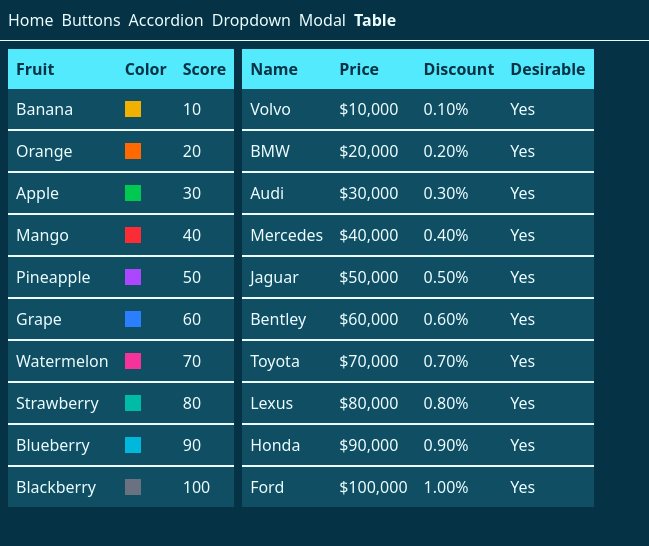
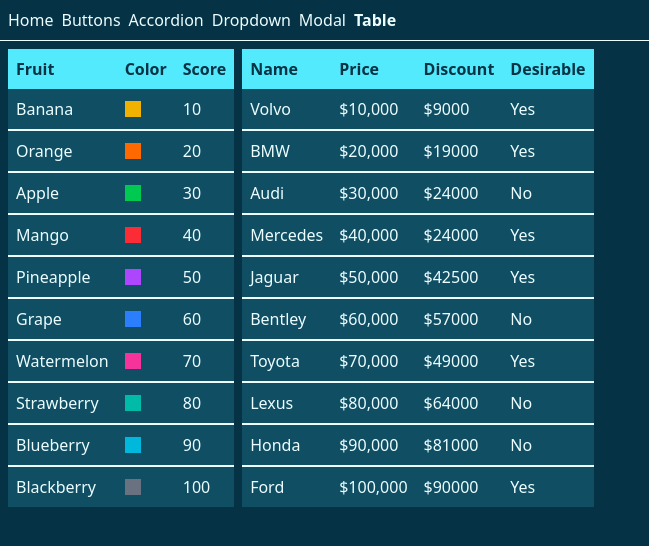
Before and after one commit to SmackSmash/comps-ts, a React (Vite) app: page /table in a window 1280 px wide. Shown: the top 546 px of the page, without its empty margins (0-649 px from the left). Built offline with nearby package versions, Linux system fonts and the light colour scheme.

Commit message:
Added local state and car discount logic

```diff
--- a/src/components/Table.tsx
+++ b/src/components/Table.tsx
@@ -1,4 +1,4 @@
-import type { JSX } from 'react';
+import { useState, type JSX } from 'react';
 
 const Table = <T,>({
   data,
@@ -10,6 +10,8 @@
     render: (row: T) => JSX.Element | string | number;
   }>;
 }) => {
+  const [state] = useState(data);
+
   return (
     <table>
       <thead className='bg-cyan-300 text-cyan-950'>
@@ -22,7 +24,7 @@
         </tr>
       </thead>
       <tbody className='bg-cyan-900'>
-        {data.map((row, index) => (
+        {state.map((row, index) => (
           <tr key={index} className={index < data.length - 1 ? 'border-b-2' : ''}>
             {config.map((element, index) => (
               <td key={index} className='p-2'>
--- a/src/routes/table.tsx
+++ b/src/routes/table.tsx
@@ -2,9 +2,7 @@
 import Table from '../components/Table';
 import type { Fruit, Car } from '../types';
 
-const RouteComponent = () => {
-  // Generated by Supermaven
-  const data = [
+const fruitData = [
   { name: 'Banana', color: 'bg-yellow-500', score: 10 },
   { name: 'Orange', color: 'bg-orange-500', score: 20 },
   { name: 'Apple', color: 'bg-green-500', score: 30 },
@@ -17,35 +15,36 @@
   { name: 'Blackberry', color: 'bg-gray-500', score: 100 }
 ];
 
-  const config = [
-    { label: 'Fruit', render: (fruit: Fruit) => fruit.name },
+const fruitConfig = [
+  { label: 'Fruit', render: (fruit: Fruit) => fruit.name, sort: (a: string, b: string) => a < b },
   { label: 'Color', render: (fruit: Fruit) => <div className={`${fruit.color} h-4 w-4`}></div> },
   { label: 'Score', render: (fruit: Fruit) => fruit.score }
 ];
 
 const carData = [
   { name: 'Volvo', price: 10000, discount: 0.1, desirable: true },
-    { name: 'BMW', price: 20000, discount: 0.2, desirable: true },
-    { name: 'Audi', price: 30000, discount: 0.3, desirable: true },
+  { name: 'BMW', price: 20000, discount: 0.05, desirable: true },
+  { name: 'Audi', price: 30000, discount: 0.2, desirable: false },
   { name: 'Mercedes', price: 40000, discount: 0.4, desirable: true },
-    { name: 'Jaguar', price: 50000, discount: 0.5, desirable: true },
-    { name: 'Bentley', price: 60000, discount: 0.6, desirable: true },
-    { name: 'Toyota', price: 70000, discount: 0.7, desirable: true },
-    { name: 'Lexus', price: 80000, discount: 0.8, desirable: true },
-    { name: 'Honda', price: 90000, discount: 0.9, desirable: true },
-    { name: 'Ford', price: 100000, discount: 1, desirable: true }
+  { name: 'Jaguar', price: 50000, discount: 0.15, desirable: true },
+  { name: 'Bentley', price: 60000, discount: 0.05, desirable: false },
+  { name: 'Toyota', price: 70000, discount: 0.3, desirable: true },
+  { name: 'Lexus', price: 80000, discount: 0.2, desirable: false },
+  { name: 'Honda', price: 90000, discount: 0.1, desirable: false },
+  { name: 'Ford', price: 100000, discount: 0.1, desirable: true }
 ];
 
 const carConfig = [
   { label: 'Name', render: (row: Car) => row.name },
   { label: 'Price', render: (row: Car) => `$${row.price.toLocaleString()}` },
-    { label: 'Discount', render: (row: Car) => `${row.discount.toFixed(2)}%` },
+  { label: 'Discount', render: (row: Car) => `$${Math.round(row.price * (1 - row.discount))}` },
   { label: 'Desirable', render: (row: Car) => (row.desirable ? 'Yes' : 'No') }
 ];
 
+const RouteComponent = () => {
   return (
     <>
-      <Table data={data} config={config} />
+      <Table data={fruitData} config={fruitConfig} />
       <Table data={carData} config={carConfig} />
     </>
   );
```
Lines whose indentation alone changed are shown as unchanged.
